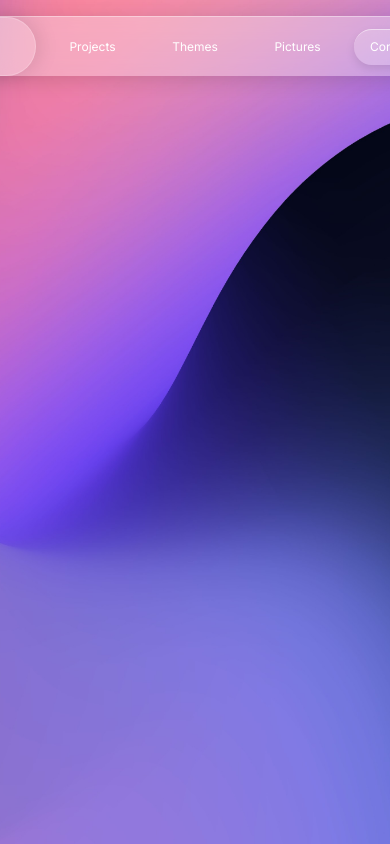
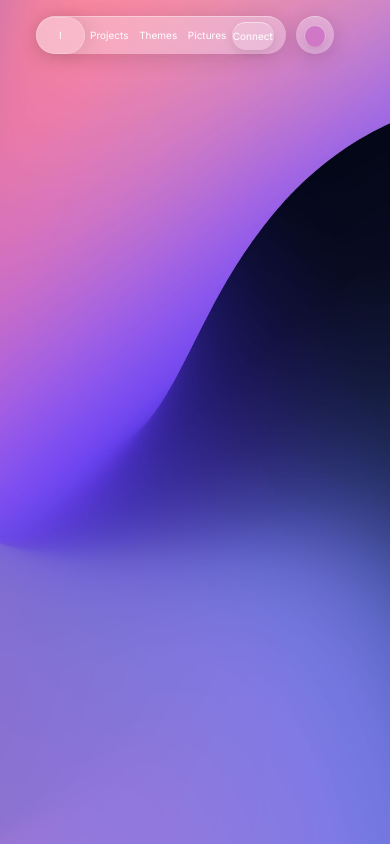
Before and after one commit to MajedAlghoul/portfolio, a Next.js app: page / in a window 390 px wide. Built offline with nearby package versions, Linux system fonts and the light colour scheme.

Commit message:
broken nav scale

```diff
--- a/components/ColorDrop.tsx
+++ b/components/ColorDrop.tsx
@@ -8,7 +8,13 @@ export default function ColorDrop() {
       onClick={toggleOpen}
       className="w-full h-full flex items-center justify-center cursor-pointer"
     >
-      <div className="rounded-full bg-[var(--accent-color)] border-1 border-b-0 border-white/40 w-[30px] h-[30px] shadow-[0_4px_10px_rgba(0,0,0,0.1)] " />
+      <div
+        className="rounded-full bg-[var(--accent-color)] border-1 border-b-0 border-white/40 shadow-[0_4px_10px_rgba(0,0,0,0.1)] "
+        style={{
+          width: "clamp(22px, 28%, 30px)",
+          height: "clamp(22px, 28%, 30px)",
+        }}
+      />
     </button>
   );
 }
--- a/components/CtaButton.tsx
+++ b/components/CtaButton.tsx
@@ -1,6 +1,12 @@
 export default function CtaButton({ children }: { children: React.ReactNode }) {
   return (
-    <div className="w-[80px] flex items-center justify-center rounded-full h-[36px] bg-white/20 border-t border-white/50 shadow-[0_4px_10px_rgba(0,0,0,0.1)]">
+    <div
+      className="w-[80px] flex items-center justify-center rounded-full h-[36px] bg-white/20 border-t border-white/50 shadow-[0_4px_10px_rgba(0,0,0,0.1)]"
+      style={{
+        height: "clamp(28px, 68%, 36px)",
+        width: "clamp(58px, 68%, 80px)",
+      }}
+    >
       <a
         className="w-full h-full flex items-center justify-center"
         href="mailto:majed.alghoul3@gmail.com?subject=Project%20Inquiry"
--- a/components/Notch.tsx
+++ b/components/Notch.tsx
@@ -11,19 +11,57 @@ import { useThemeSelect } from "@/contexts/ThemeSelectContext";
 export default function Notch() {
   const scrollYMotion = useMotionValue(0);
   const [isScrolled, setIsScrolled] = useState(false);
+  const [scale, setScale] = useState(1);
   const circleControls = useAnimation();
   const navControls = useAnimation();
   const pathname = usePathname();
   const { isThemeSelectOpen } = useThemeSelect();
 
+  // Calculate responsive scale based on screen width
+  useEffect(() => {
+    const calculateScale = () => {
+      const screenWidth = window.innerWidth;
+
+      // Base widths for desktop
+      const baseNavWidth = 502;
+      const baseExpandedWidth = 562;
+
+      // Calculate total width needed (nav + circle + some padding)
+      const totalWidthNeeded = baseExpandedWidth + 60 + 32; // nav + circle + padding
+
+      // Calculate scale factor for width
+      let widthScale = 1;
+      if (screenWidth < totalWidthNeeded) {
+        widthScale = Math.max(0.4, (screenWidth - 64) / totalWidthNeeded); // Min scale 0.3, with 64px total padding
+      }
+
+      setScale(widthScale);
+    };
+
+    calculateScale();
+    window.addEventListener("resize", calculateScale);
+    return () => window.removeEventListener("resize", calculateScale);
+  }, []);
+
+  // Scaled values
+  const scaledNavWidth = Math.round(502 * scale); // Adjusted for better fit
+  const scaledExpandedWidth = Math.round(562 * scale);
+  const scaledHeight = Math.max(38, Math.round(60 * scale)); // Height stops at 48px minimum
+  const scaledCircleSize = Math.max(38, Math.round(60 * scale)); // Circle stops at 48px minimum
+
+  // Calculate centered positioning
+  const totalWidth = scaledExpandedWidth + scaledCircleSize;
+  const navLeftOffset = totalWidth / 2;
+  const circleLeftOffset = (scaledExpandedWidth - scaledCircleSize) / 3.4;
+
   const circleVariants = {
     start: {
-      x: 176,
+      x: scaledExpandedWidth - scaledNavWidth,
       borderRadius: "30px 30px 30px 30px",
       opacity: 1,
     },
     merge: {
-      x: 148,
+      x: scaledExpandedWidth - scaledNavWidth - 28,
       borderRadius: "0px 30px 30px 0px",
       opacity: 0,
       transition: {
@@ -52,11 +90,11 @@ export default function Notch() {
 
   const navVariants = {
     start: {
-      width: 502,
+      width: scaledNavWidth,
       borderRadius: "30px 30px 30px 30px",
     },
     flat: {
-      width: 502,
+      width: scaledNavWidth,
       borderRadius: "30px 0px 0px 30px",
       transition: {
         borderRadius: {
@@ -68,7 +106,7 @@ export default function Notch() {
       },
     },
     expanded: {
-      width: 562,
+      width: scaledExpandedWidth,
       borderRadius: "30px 30px 30px 30px",
       transition: {
         width: {
@@ -86,7 +124,7 @@ export default function Notch() {
       },
     },
     contracted: {
-      width: 502,
+      width: scaledNavWidth,
       borderRadius: "30px 30px 30px 30px",
       transition: {
         width: {
@@ -121,7 +159,7 @@ export default function Notch() {
       }, 500);
     } else {
       circleControls.start({
-        x: 152,
+        x: scaledExpandedWidth - scaledNavWidth - 4,
         borderRadius: "0px 30px 30px 0px",
         opacity: 1,
         transition: {
@@ -146,16 +184,23 @@ export default function Notch() {
         navControls.start("start");
       }, 200);
     }
-  }, [isScrolled, circleControls, navControls, isThemeSelectOpen]);
+  }, [isScrolled, circleControls, navControls, isThemeSelectOpen, scale]);
 
   return (
-    <div className="text-[12px]">
+    <div
+      style={{
+        fontSize: `${Math.max(10, 12 * scale)}px`,
+      }}
+    >
       <motion.div
-        className="fixed top-4 left-1/2 transform -translate-x-1/2 z-50 Glass"
+        className="fixed top-4 z-50 Glass"
         variants={navVariants}
         initial="start"
         animate={navControls}
-        style={{ height: "60px" }}
+        style={{
+          height: `${scaledHeight}px`,
+          left: `calc(50% - ${navLeftOffset}px)`,
+        }}
       >
         <div className="flex items-center justify-between h-full text-white pr-[12px]">
           <NavButton isOn={pathname === "/"} link="/">
@@ -180,13 +225,13 @@ export default function Notch() {
         initial="start"
         animate={circleControls}
         style={{
-          left: `calc(50% + 100px)`,
-          width: "60px",
-          height: "60px",
+          left: `calc(50% + ${circleLeftOffset}px)`,
+          width: `${scaledCircleSize}px`,
+          height: `${scaledCircleSize}px`,
         }}
       >
         <div className="flex items-center justify-center h-full text-white font-medium text-xl">
-          <ColorDrop></ColorDrop>
+          <ColorDrop />
         </div>
       </motion.div>
     </div>
```
